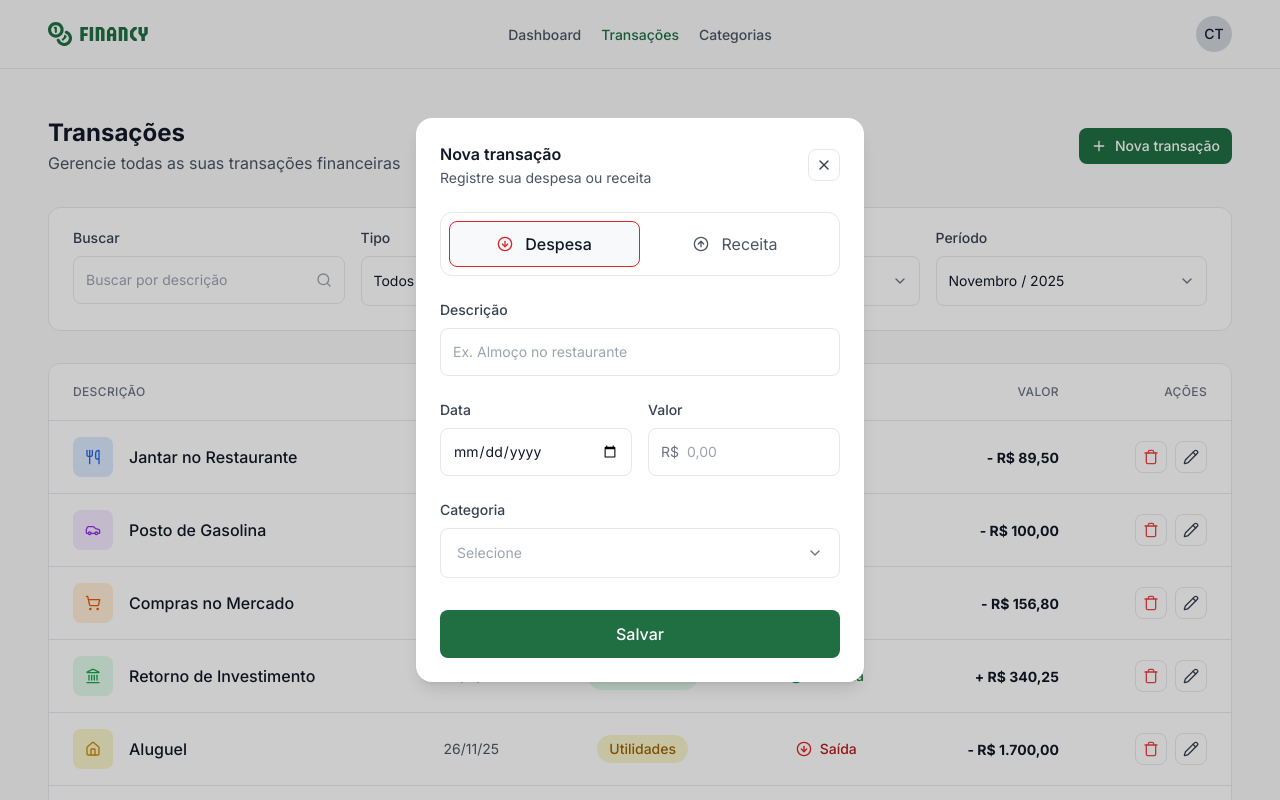
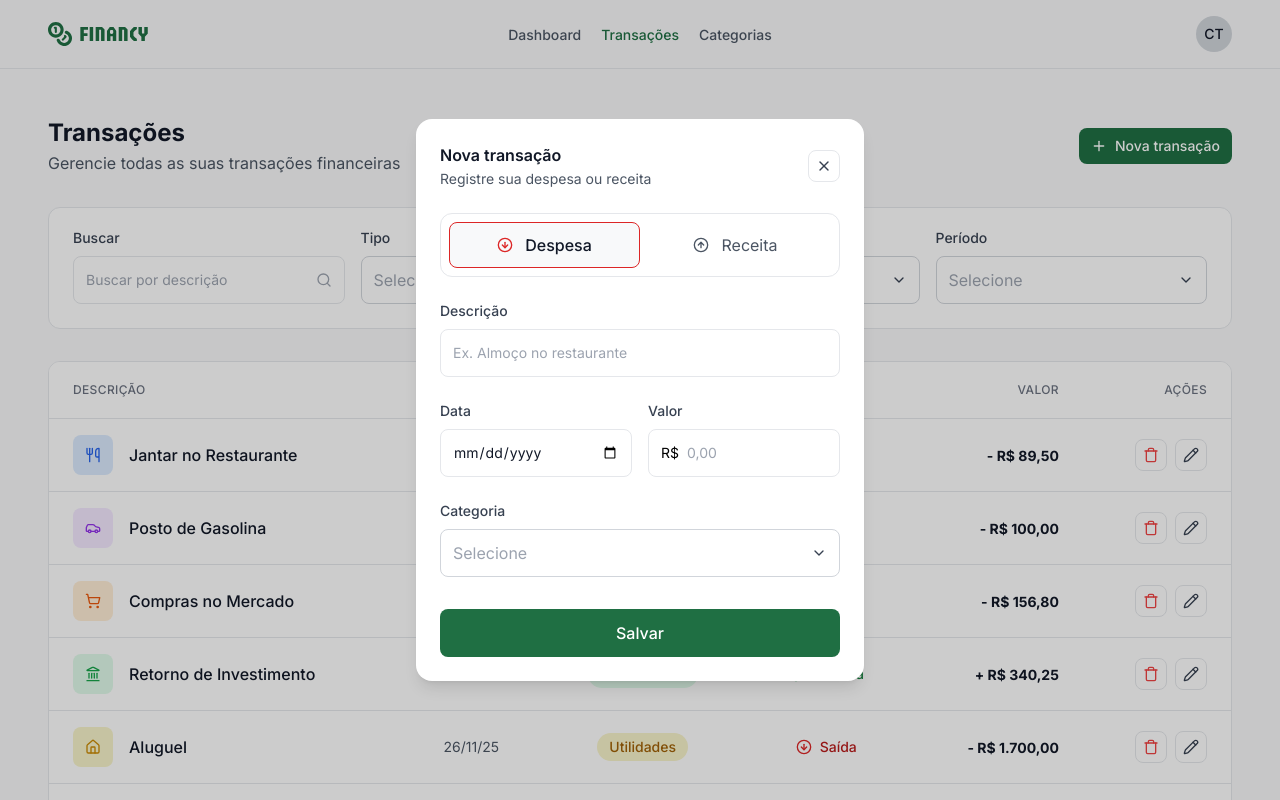
Before and after one commit to rodrigoqueiroz12/financy, a React (Vite) app in the folder frontend/: page /transactions in a window 1280 px wide. Both pictures are taken after a click on the button "Nova transação". Shown: the top 800 px of the page. Built offline with nearby package versions, Linux system fonts and the light colour scheme.

Commit message:
﻿refactor: Padroniza componente de seleção (Select)

```diff
--- a/frontend/src/components/new-transaction-modal.tsx
+++ b/frontend/src/components/new-transaction-modal.tsx
@@ -1,12 +1,12 @@
 import * as Dialog from '@radix-ui/react-dialog'
 import * as RadioGroup from '@radix-ui/react-radio-group'
-import * as Select from '@radix-ui/react-select'
-import { ChevronDown, CircleArrowDown, CircleArrowUp, X } from 'lucide-react'
+import { CircleArrowDown, CircleArrowUp, X } from 'lucide-react'
 import type { ReactNode } from 'react'
 import { tv } from 'tailwind-variants/lite'
 import { IconButton } from './icon-button'
 import { Input } from './input'
 import { LabelButton } from './label-button'
+import { Select } from './select'
 
 interface NewTransactionModalProps {
   children: ReactNode
@@ -96,7 +96,8 @@ export function NewTransactionModal({ children }: NewTransactionModalProps) {
               <Input.Root>
                 <Input.Label htmlFor="amount">Valor</Input.Label>
                 <Input.Control>
-                  <span className="text-gray-500 text-sm">R$</span>
+                  <span className="text-black text-sm">R$</span>
+
                   <Input.Field
                     id="amount"
                     type="number"
@@ -110,60 +111,22 @@ export function NewTransactionModal({ children }: NewTransactionModalProps) {
             </div>
 
             <div className="space-y-2">
-              <label
-                htmlFor="category"
-                className="text-sm font-medium text-gray-700 block"
-              >
-                Categoria
-              </label>
+              <Select.Root>
+                <Select.Label>Categoria</Select.Label>
 
-              <Select.Root>
-                <Select.Trigger
-                  id="category"
-                  className="w-full flex items-center justify-between px-4 py-3.5 bg-white border border-gray-200 rounded-lg text-sm text-gray-800 placeholder:text-gray-400 focus:outline-none focus:border-brand-base focus:ring-1 focus:ring-brand-base transition-colors data-placeholder:text-gray-400"
-                >
+                <Select.Trigger id="category">
                   <Select.Value placeholder="Selecione" />
-                  <Select.Icon className="text-gray-500">
-                    <ChevronDown className="size-4" />
-                  </Select.Icon>
                 </Select.Trigger>
 
-                <Select.Portal>
-                  <Select.Content className="overflow-hidden bg-white rounded-lg shadow-lg border border-gray-200 z-60">
-                    <Select.Viewport className="p-1">
-                      <Select.Item
-                        value="food"
-                        className="relative flex items-center h-10 px-8 py-2 text-sm text-gray-700 rounded select-none hover:bg-gray-100 hover:text-gray-900 focus:bg-gray-100 focus:text-gray-900 focus:outline-none cursor-pointer data-[state=checked]:font-medium data-[state=checked]:text-brand-base"
-                      >
-                        <Select.ItemText>Alimentação</Select.ItemText>
-                      </Select.Item>
-                      <Select.Item
-                        value="transport"
-                        className="relative flex items-center h-10 px-8 py-2 text-sm text-gray-700 rounded select-none hover:bg-gray-100 hover:text-gray-900 focus:bg-gray-100 focus:text-gray-900 focus:outline-none cursor-pointer data-[state=checked]:font-medium data-[state=checked]:text-brand-base"
-                      >
-                        <Select.ItemText>Transporte</Select.ItemText>
-                      </Select.Item>
-                      <Select.Item
-                        value="market"
-                        className="relative flex items-center h-10 px-8 py-2 text-sm text-gray-700 rounded select-none hover:bg-gray-100 hover:text-gray-900 focus:bg-gray-100 focus:text-gray-900 focus:outline-none cursor-pointer data-[state=checked]:font-medium data-[state=checked]:text-brand-base"
-                      >
-                        <Select.ItemText>Mercado</Select.ItemText>
-                      </Select.Item>
-                      <Select.Item
-                        value="entertainment"
-                        className="relative flex items-center h-10 px-8 py-2 text-sm text-gray-700 rounded select-none hover:bg-gray-100 hover:text-gray-900 focus:bg-gray-100 focus:text-gray-900 focus:outline-none cursor-pointer data-[state=checked]:font-medium data-[state=checked]:text-brand-base"
-                      >
-                        <Select.ItemText>Entretenimento</Select.ItemText>
-                      </Select.Item>
-                      <Select.Item
-                        value="utilities"
-                        className="relative flex items-center h-10 px-8 py-2 text-sm text-gray-700 rounded select-none hover:bg-gray-100 hover:text-gray-900 focus:bg-gray-100 focus:text-gray-900 focus:outline-none cursor-pointer data-[state=checked]:font-medium data-[state=checked]:text-brand-base"
-                      >
-                        <Select.ItemText>Utilidades</Select.ItemText>
-                      </Select.Item>
-                    </Select.Viewport>
-                  </Select.Content>
-                </Select.Portal>
+                <Select.Content>
+                  <Select.Item value="food">Alimentação</Select.Item>
+                  <Select.Item value="transport">Transporte</Select.Item>
+                  <Select.Item value="market">Mercado</Select.Item>
+                  <Select.Item value="entertainment">
+                    Entretenimento
+                  </Select.Item>
+                  <Select.Item value="utilities">Utilidades</Select.Item>
+                </Select.Content>
               </Select.Root>
             </div>
 
--- /dev/null
+++ b/frontend/src/components/select.tsx
@@ -0,0 +1,116 @@
+import * as SelectPrimitive from '@radix-ui/react-select'
+import { Check, ChevronDown } from 'lucide-react'
+import type { ComponentProps } from 'react'
+import { tv, type VariantProps } from 'tailwind-variants/lite'
+
+const select = tv({
+  slots: {
+    root: 'flex flex-col gap-2',
+    label: 'text-sm font-medium transition-colors text-gray-700',
+    trigger:
+      'flex w-full items-center justify-between rounded-lg border border-gray-300 bg-white px-3 h-12 text-gray-800 transition-colors focus:outline-none focus:border-brand-base disabled:cursor-not-allowed disabled:opacity-50 data-[placeholder]:text-gray-400 [&>span]:flex [&>span]:items-center [&>span]:gap-2',
+    content:
+      'z-50 min-w-[var(--radix-select-trigger-width)] overflow-hidden rounded-lg border border-gray-300 bg-white shadow-lg animate-in fade-in-80',
+    viewport: 'px-3 py-3.5 flex flex-col gap-3',
+    item: 'relative flex w-full cursor-default select-none items-center rounded-md pr-8 outline-none data-[disabled]:pointer-events-none data-[disabled]:opacity-50',
+    itemIndicator:
+      'absolute right-2 flex size-5 items-center justify-center text-brand-base'
+  },
+  variants: {
+    error: {
+      true: {
+        label: 'text-danger',
+        trigger: 'border-danger focus:border-danger focus:ring-danger'
+      }
+    }
+  }
+})
+
+type SelectVariants = VariantProps<typeof select>
+
+interface SelectProps
+  extends ComponentProps<typeof SelectPrimitive.Root>,
+    SelectVariants {
+  className?: string
+}
+
+function Root({ className, error, children, ...props }: SelectProps) {
+  const { root } = select({ error })
+
+  return (
+    <SelectPrimitive.Root {...props}>
+      <div className={root({ className })}>{children}</div>
+    </SelectPrimitive.Root>
+  )
+}
+
+function Label({ className, ...props }: ComponentProps<'label'>) {
+  const { label } = select()
+
+  return <label className={label({ className })} {...props} />
+}
+
+function Trigger({
+  className,
+  children,
+  ...props
+}: ComponentProps<typeof SelectPrimitive.Trigger>) {
+  const { trigger } = select()
+  return (
+    <SelectPrimitive.Trigger className={trigger({ className })} {...props}>
+      {children}
+      <SelectPrimitive.Icon asChild>
+        <ChevronDown className="size-4 text-gray-700" />
+      </SelectPrimitive.Icon>
+    </SelectPrimitive.Trigger>
+  )
+}
+
+function Content({
+  className,
+  children,
+  position = 'popper',
+  sideOffset = 4,
+  ...props
+}: ComponentProps<typeof SelectPrimitive.Content>) {
+  const { content, viewport } = select()
+  return (
+    <SelectPrimitive.Portal>
+      <SelectPrimitive.Content
+        className={content({ className })}
+        position={position}
+        sideOffset={sideOffset}
+        {...props}
+      >
+        <SelectPrimitive.Viewport className={viewport()}>
+          {children}
+        </SelectPrimitive.Viewport>
+      </SelectPrimitive.Content>
+    </SelectPrimitive.Portal>
+  )
+}
+
+function Item({
+  className,
+  children,
+  ...props
+}: ComponentProps<typeof SelectPrimitive.Item>) {
+  const { item, itemIndicator } = select()
+  return (
+    <SelectPrimitive.Item className={item({ className })} {...props}>
+      <SelectPrimitive.ItemText>{children}</SelectPrimitive.ItemText>
+      <SelectPrimitive.ItemIndicator className={itemIndicator()}>
+        <Check />
+      </SelectPrimitive.ItemIndicator>
+    </SelectPrimitive.Item>
+  )
+}
+
+export const Select = {
+  Root,
+  Label,
+  Trigger,
+  Value: SelectPrimitive.Value,
+  Content,
+  Item
+}
--- a/frontend/src/pages/transactions.tsx
+++ b/frontend/src/pages/transactions.tsx
@@ -1,7 +1,6 @@
 import {
   BriefcaseBusiness,
   Car,
-  ChevronDown,
   ChevronLeft,
   ChevronRight,
   Clapperboard,
@@ -18,6 +17,7 @@ import { IconButton } from '@/components/icon-button'
 import { Input } from '@/components/input'
 import { LabelButton } from '@/components/label-button'
 import { PaginationButton } from '@/components/pagination-button'
+import { Select } from '@/components/select'
 import { Tag } from '@/components/tag'
 import { Type } from '@/components/type'
 import { NewTransactionModal } from '../components/new-transaction-modal'
@@ -59,70 +59,46 @@ export function Transactions() {
         </Input.Root>
 
         <div className="space-y-2">
-          <label
-            htmlFor="type"
-            className="text-sm font-medium text-gray-700 block"
-          >
-            Tipo
-          </label>
-
-          <div className="relative">
-            <select
-              id="type"
-              className="w-full appearance-none pl-3 pr-10 py-3.5 border border-gray-200 rounded-lg text-sm text-gray-800 bg-white focus:outline-none focus:border-brand-base focus:ring-1 focus:ring-brand-base"
-            >
-              <option>Todos</option>
-              <option>Entrada</option>
-              <option>Saída</option>
-            </select>
-
-            <ChevronDown className="size-4 text-gray-500 absolute right-3 top-1/2 -translate-y-1/2 pointer-events-none" />
-          </div>
+          <Select.Root>
+            <Select.Label>Tipo</Select.Label>
+            <Select.Trigger id="type">
+              <Select.Value placeholder="Selecione" />
+            </Select.Trigger>
+            <Select.Content>
+              <Select.Item value="all">Todos</Select.Item>
+              <Select.Item value="income">Entrada</Select.Item>
+              <Select.Item value="outcome">Saída</Select.Item>
+            </Select.Content>
+          </Select.Root>
         </div>
 
         <div className="space-y-2">
-          <label
-            htmlFor="category"
-            className="text-sm font-medium text-gray-700 block"
-          >
-            Categoria
-          </label>
-
-          <div className="relative">
-            <select
-              id="category"
-              className="w-full appearance-none pl-3 pr-10 py-3.5 border border-gray-200 rounded-lg text-sm text-gray-800 bg-white focus:outline-none focus:border-brand-base focus:ring-1 focus:ring-brand-base"
-            >
-              <option>Todas</option>
-              <option>Alimentação</option>
-              <option>Transporte</option>
-              <option>Mercado</option>
-              <option>Salário</option>
-            </select>
-
-            <ChevronDown className="size-4 text-gray-500 absolute right-3 top-1/2 -translate-y-1/2 pointer-events-none" />
-          </div>
+          <Select.Root>
+            <Select.Label>Categoria</Select.Label>
+            <Select.Trigger id="category">
+              <Select.Value placeholder="Selecione" />
+            </Select.Trigger>
+            <Select.Content>
+              <Select.Item value="all">Todas</Select.Item>
+              <Select.Item value="food">Alimentação</Select.Item>
+              <Select.Item value="transport">Transporte</Select.Item>
+              <Select.Item value="market">Mercado</Select.Item>
+              <Select.Item value="salary">Salário</Select.Item>
+            </Select.Content>
+          </Select.Root>
         </div>
 
         <div className="space-y-2">
-          <label
-            htmlFor="period"
-            className="text-sm font-medium text-gray-700 block"
-          >
-            Período
-          </label>
-
-          <div className="relative">
-            <select
-              id="period"
-              className="w-full appearance-none pl-3 pr-10 py-3.5 border border-gray-200 rounded-lg text-sm text-gray-800 bg-white focus:outline-none focus:border-brand-base focus:ring-1 focus:ring-brand-base"
-            >
-              <option>Novembro / 2025</option>
-              <option>Dezembro / 2025</option>
-            </select>
-
-            <ChevronDown className="size-4 text-gray-500 absolute right-3 top-1/2 -translate-y-1/2 pointer-events-none" />
-          </div>
+          <Select.Root>
+            <Select.Label>Período</Select.Label>
+            <Select.Trigger id="period">
+              <Select.Value placeholder="Selecione" />
+            </Select.Trigger>
+            <Select.Content>
+              <Select.Item value="11-2025">Novembro / 2025</Select.Item>
+              <Select.Item value="12-2025">Dezembro / 2025</Select.Item>
+            </Select.Content>
+          </Select.Root>
         </div>
       </section>
 
```
